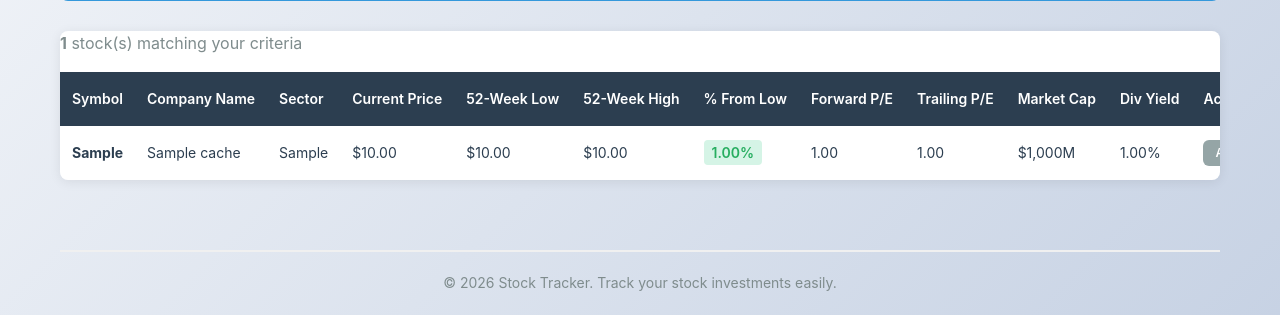
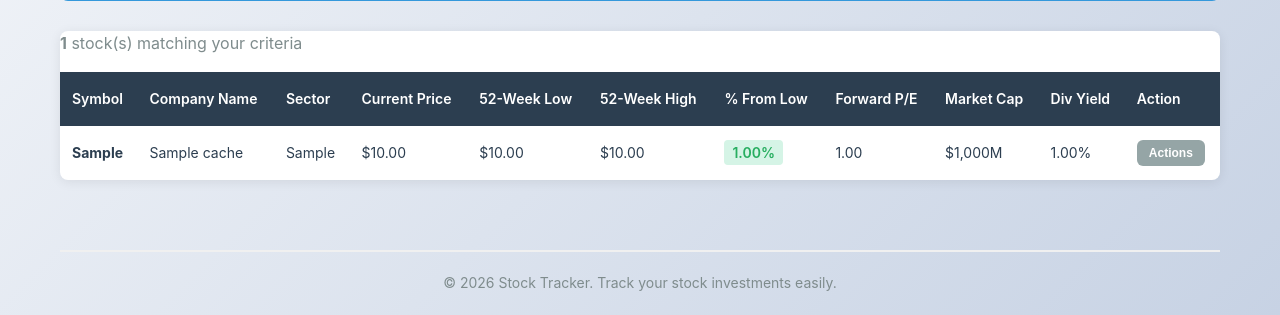
Before and after one commit to qchrisd/Stock-Tracker, a Flask app: page /research in a window 1280 px wide. Shown: the part 1122-1437 px from the top of the page. Run offline with Flask 3, Linux system fonts and the light colour scheme; tables that the repository leaves empty hold one stand-in row (values such as "Sample post").

Commit message:
Claude cleans up table

```diff
--- a/app/templates/research.html
+++ b/app/templates/research.html
@@ -112,7 +112,6 @@
                     <th class="sortable" data-sort="high52">52-Week High</th>
                     <th class="sortable" data-sort="distance">% From Low</th>
                     <th class="sortable" data-sort="pe_forward">Forward P/E</th>
-                    <th class="sortable" data-sort="pe_trailing">Trailing P/E</th>
                     <th class="sortable" data-sort="marketcap">Market Cap</th>
                     <th class="sortable" data-sort="dividend">Div Yield</th>
                     <th>Action</th>
@@ -123,7 +122,7 @@
                     <tr data-symbol="{{ stock.symbol }}" data-name="{{ stock.name }}" data-sector="{{ stock.sector }}"
                         data-price="{{ stock.current_price }}" data-low52="{{ stock.week_52_low }}"
                         data-high52="{{ stock.week_52_high }}" data-distance="{{ stock.distance_from_low }}"
-                        data-pe_forward="{{ stock.forward_pe }}" data-pe_trailing="{{ stock.pe_ratio or 0 }}"
+                        data-pe_forward="{{ stock.forward_pe }}"
                         data-marketcap="{{ stock.market_cap_billions }}" data-dividend="{{ stock.dividend_yield or 0 }}">
                         <td><strong>{{ stock.symbol }}</strong></td>
                         <td>{{ stock.name }}</td>
@@ -139,13 +138,6 @@
                         <td>
                             {% if stock.forward_pe %}
                                 {{ "{:.2f}".format(stock.forward_pe) }}
-                            {% else %}
-                                —
-                            {% endif %}
-                        </td>
-                        <td>
-                            {% if stock.pe_ratio %}
-                                {{ "{:.2f}".format(stock.pe_ratio) }}
                             {% else %}
                                 —
                             {% endif %}
```
